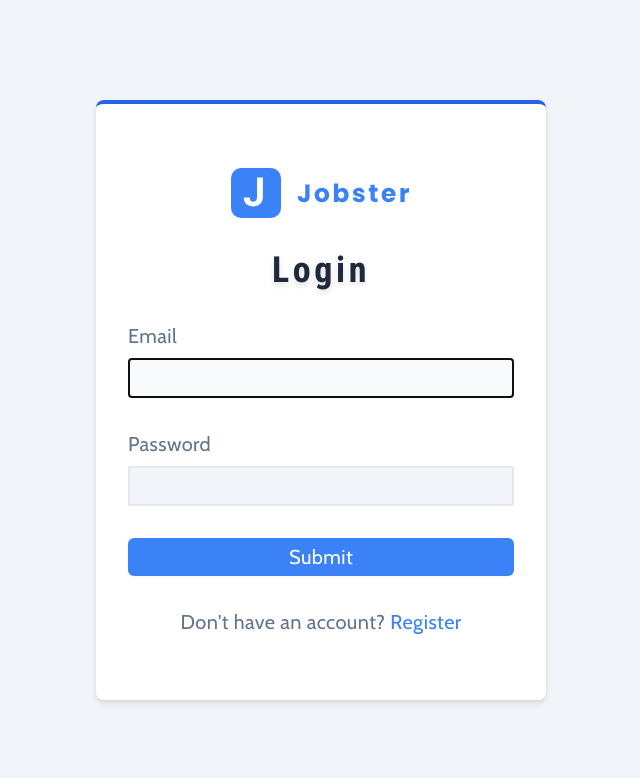
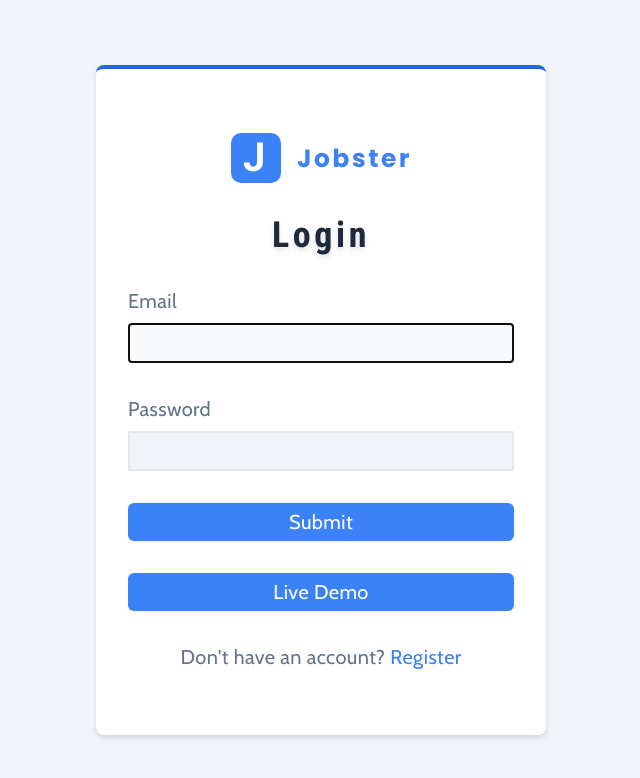
Before and after one commit to tmphat1312/jobster, a React (Vite) app: page /register in a window 1280 px wide. Shown: the top 778 px of the page, without its empty margins (319-959 px from the left). Built offline with nearby package versions, Linux system fonts and the light colour scheme.

Commit message:
added: live demo button

```diff
--- a/src/pages/Register.tsx
+++ b/src/pages/Register.tsx
@@ -131,6 +131,18 @@ function Register() {
           >
             {status == "pending" ? "submitting..." : "submit"}
           </button>
+          <button
+            type="submit"
+            className="button button--primary button--block"
+            disabled={status == "pending"}
+            onClick={() =>
+              dispatch(
+                loginUser({ email: "testUser@test.com", password: "secret" })
+              )
+            }
+          >
+            {status == "pending" ? "Directing..." : "Live demo"}
+          </button>
           <p className="text-center">
             {values.hasAccount
               ? "Don't have an account?"
```
